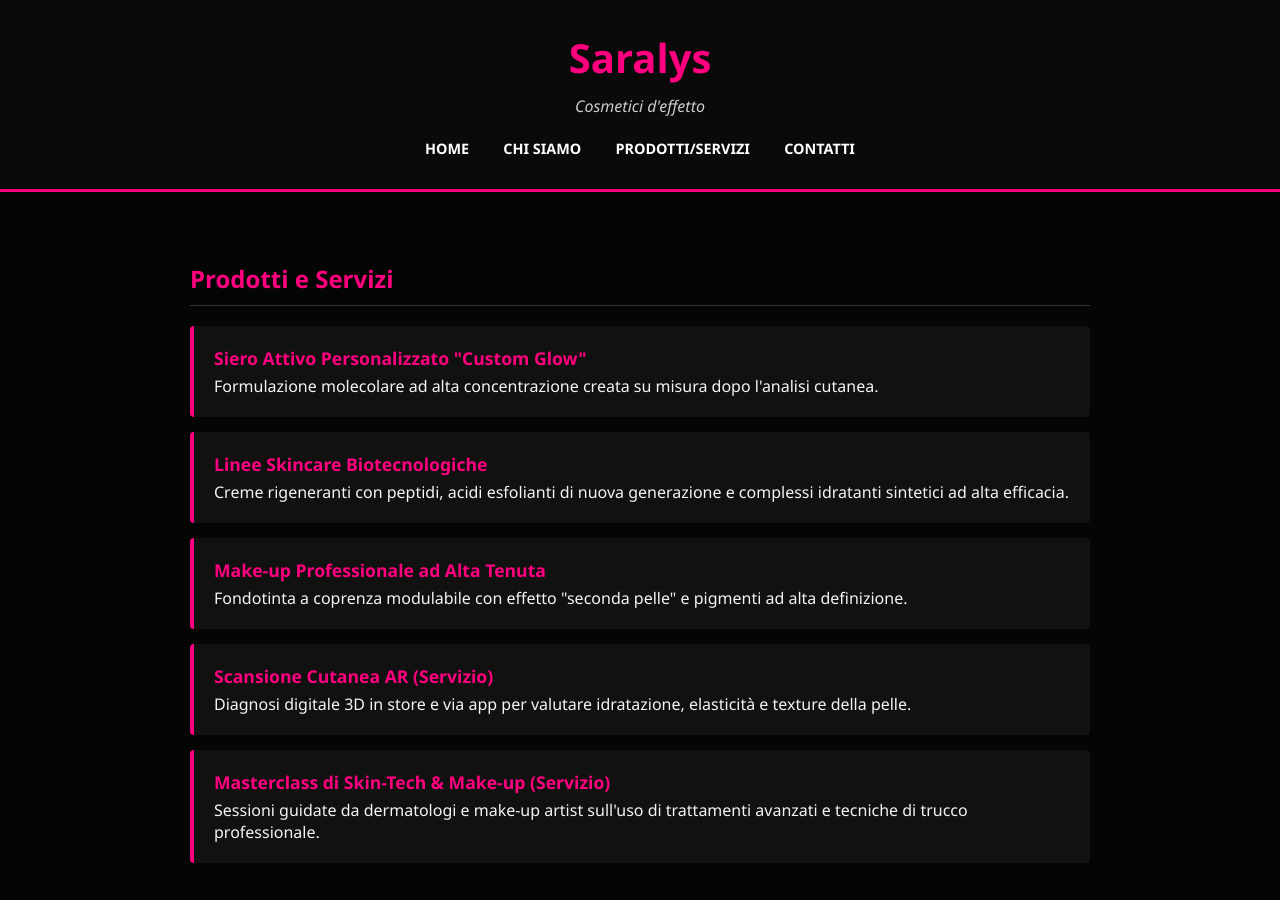
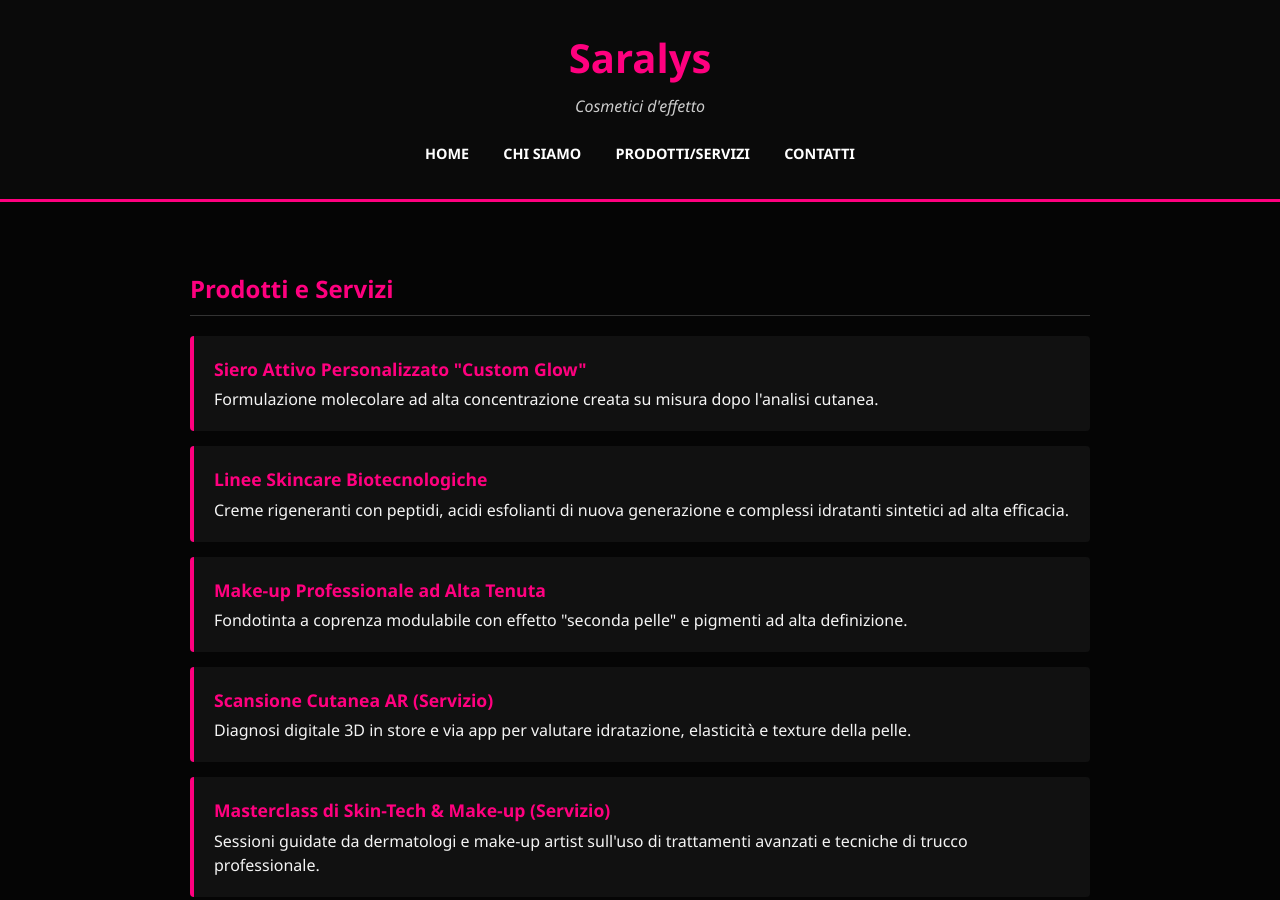
Before and after one commit to sarabonacchi07-cloud/Saralys-e-i-Commercio-d-effeto-, a plain HTML site: page prodotti-servizi.html in a window 1280 px wide. Shown: the top 900 px of the page. Drawn offline with Linux system fonts and the light colour scheme.

Commit message:
Update prodotti-servizi.html

```diff
--- a/prodotti-servizi.html
+++ b/prodotti-servizi.html
@@ -37,8 +37,8 @@
             margin: 0;
         }
         nav ul li {
-            display: inline;
-            margin: 0 15px;
+            display: inline-block;
+            margin: 5px 15px;
         }
         nav ul li a {
             color: #ffffff;
@@ -72,6 +72,7 @@
             padding: 20px;
             border-left: 4px solid #ff007f;
             border-radius: 4px;
+            line-height: 1.5;
         }
         ul.product-list li strong {
             color: #ff007f;
@@ -104,6 +105,7 @@
     </header>
 
     <main>
+        <section>
             <h2>Prodotti e Servizi</h2>
             <ul class="product-list">
                 <li>
@@ -123,10 +125,11 @@
                     Diagnosi digitale 3D in store e via app per valutare idratazione, elasticità e texture della pelle.
                 </li>
                 <li>
-                <strong>Masterclass di Skin-Tech & Make-up (Servizio)</strong>
+                    <strong>Masterclass di Skin-Tech &amp; Make-up (Servizio)</strong>
                     Sessioni guidate da dermatologi e make-up artist sull'uso di trattamenti avanzati e tecniche di trucco professionale.
                 </li>
             </ul>
+        </section>
     </main>
 
     <footer>
```
Lines whose indentation alone changed are shown as unchanged.
